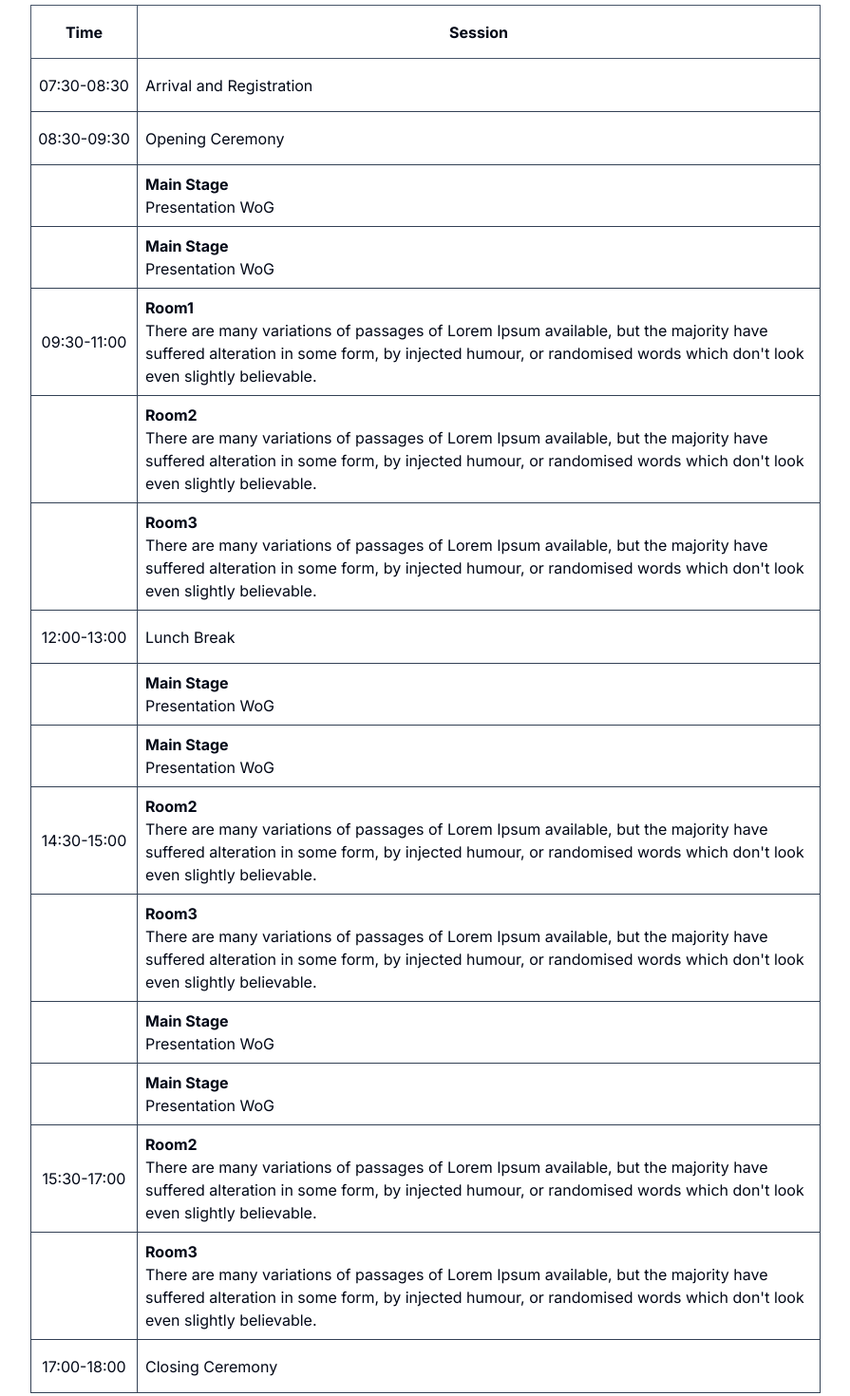
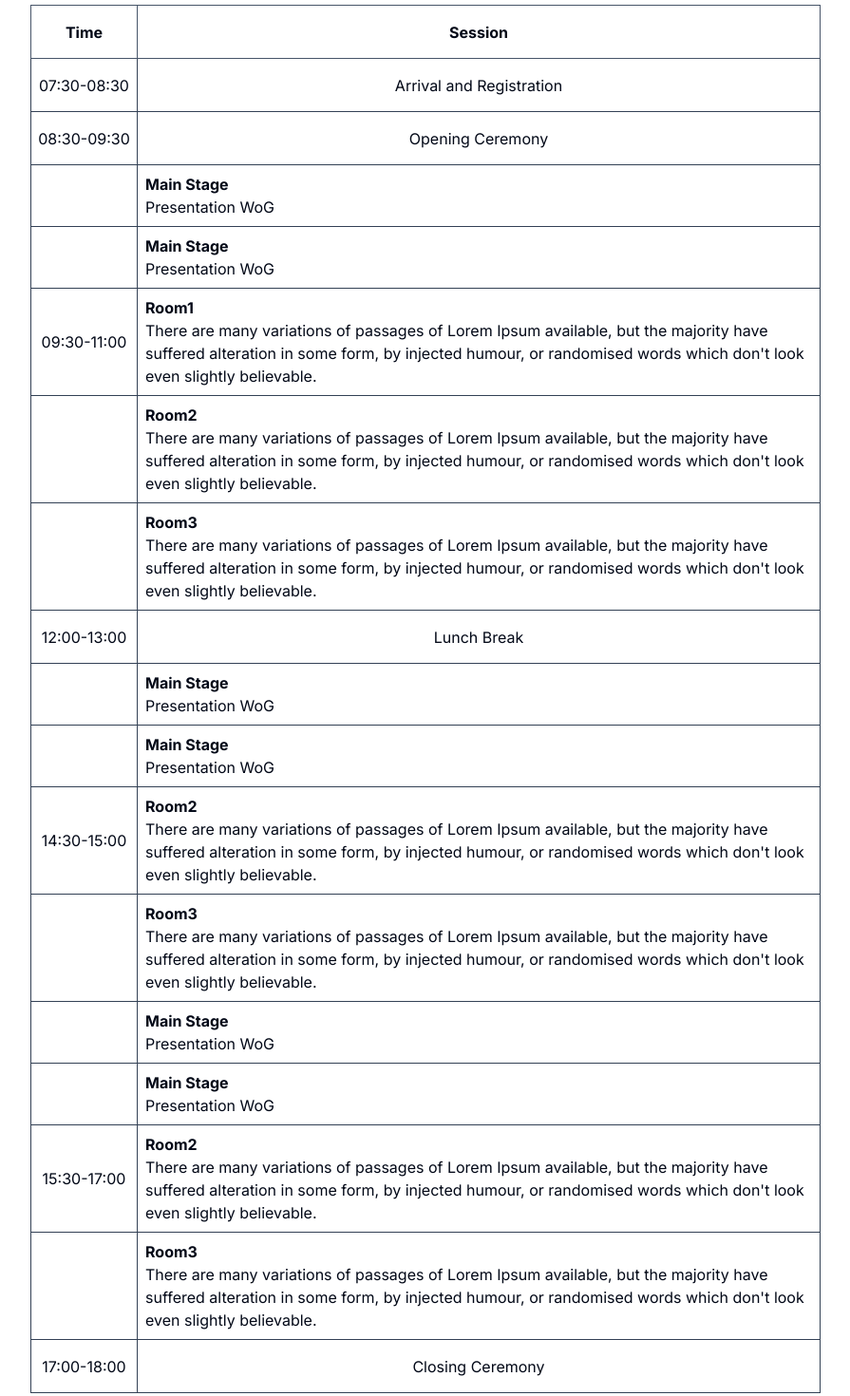
Before and after one commit to MPTCDITR/govtech-website, a Next.js app: page / in a window 1280 px wide. Shown: the part 680-2150 px from the top of the page at 95% size, without its empty margins (192-1087 px from the left). Built offline with nearby package versions, Linux system fonts and the light colour scheme.

Commit message:
feat: resolve comment

```diff
--- a/components/agenda/agenda-table.tsx
+++ b/components/agenda/agenda-table.tsx
@@ -1,7 +1,17 @@
 export const AgendaTable = () => {
   const schedule = [
-    { time: "07:30-08:30", session: "Arrival and Registration" },
-    { time: "08:30-09:30", session: "Opening Ceremony" },
+    { time: "07:30-08:30",session: (
+      <>
+        <p className="text-center">	Arrival and Registration</p>
+      </>
+    ),
+  },
+    { time: "08:30-09:30",session: (
+      <>
+        <p className="text-center">	Opening Ceremony</p>
+      </>
+    ),
+  },
     {
       time: "",
       session: (
@@ -53,7 +63,11 @@ export const AgendaTable = () => {
         </>
       ),
     },
-    { time: "12:00-13:00", session: "Lunch Break" },
+    { time: "12:00-13:00", session: (
+      <>
+        <p className="text-center">	Lunch Break</p>
+      </>
+    ),  },
     {
       time: "",
       session: (
@@ -132,7 +146,12 @@ export const AgendaTable = () => {
         </>
       ),
     },
-    { time: "17:00-18:00", session: "Closing Ceremony" },
+    { time: "17:00-18:00", session: (
+      <>
+        <p className="text-center">Closing Ceremony</p>
+      </>
+    ),
+  },
   ];
   return (
     <table className="border-collapse border border-slate-500">
```
